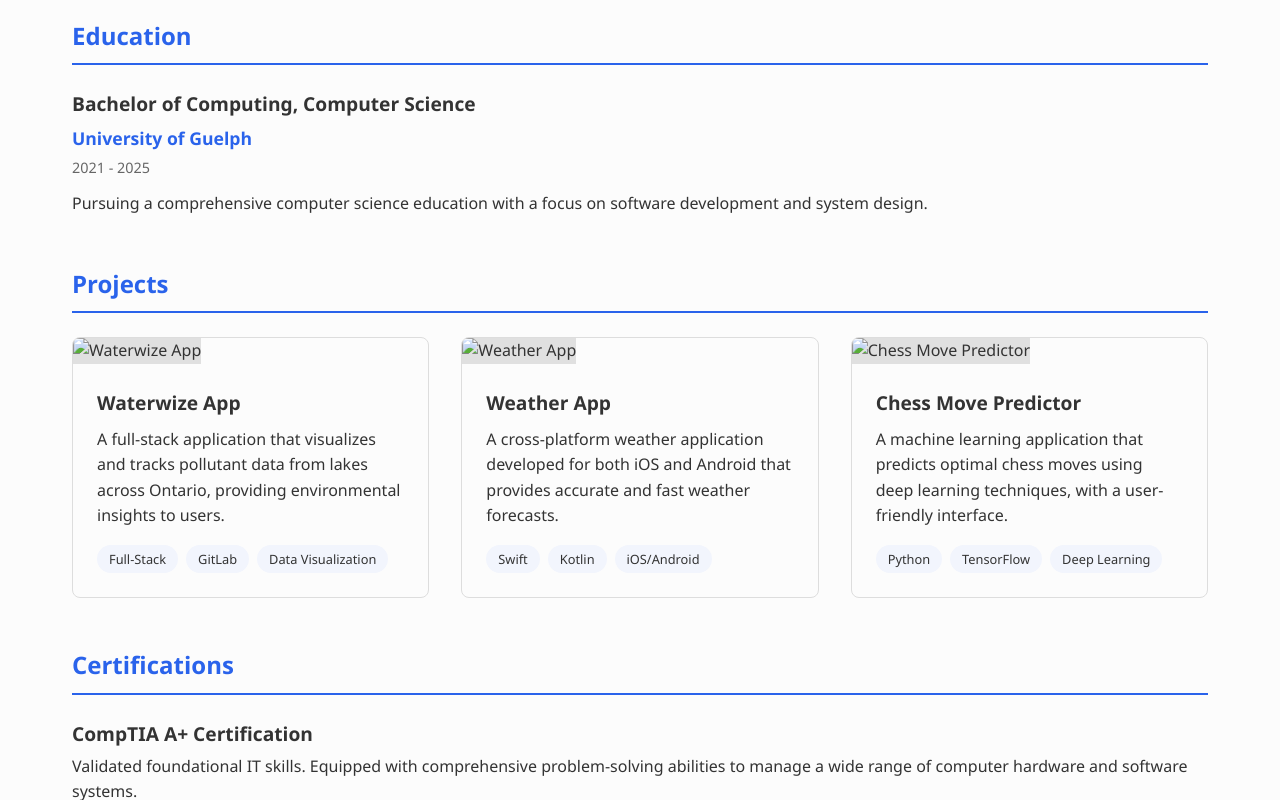
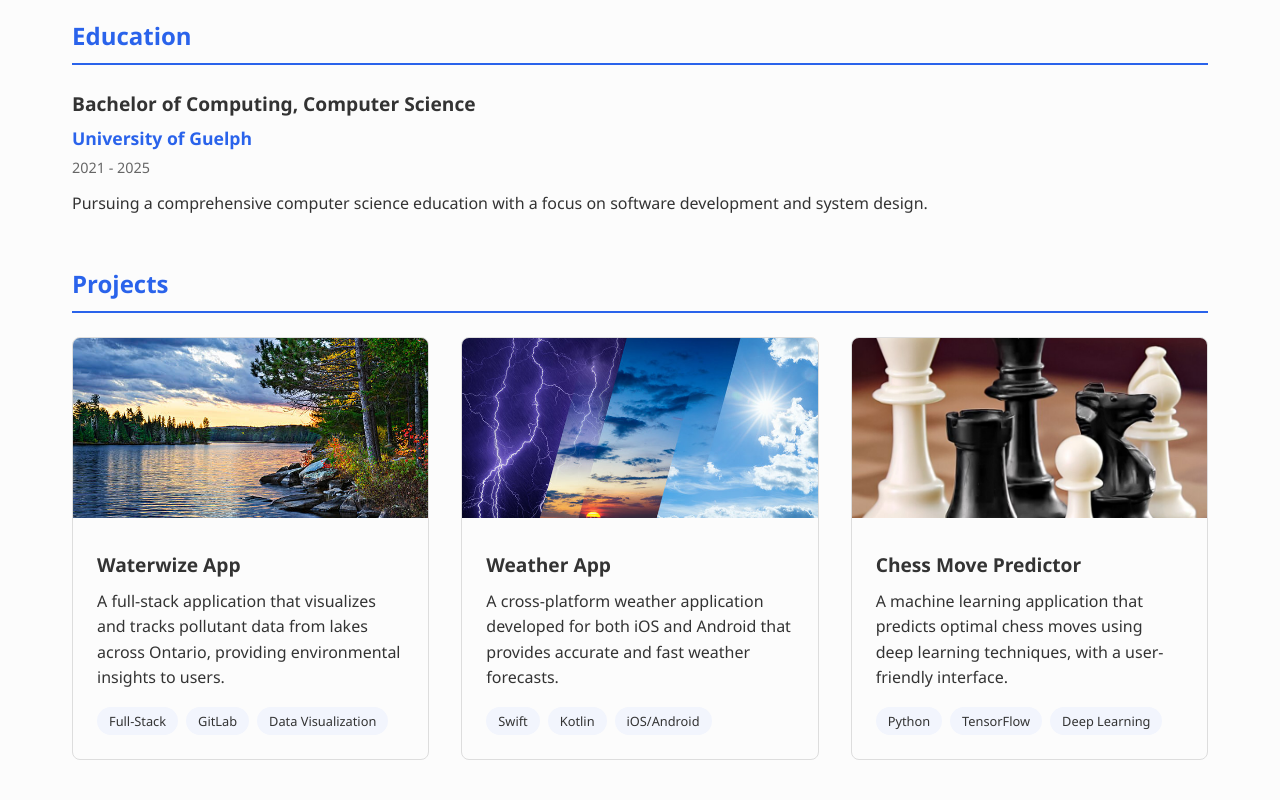
Before and after one commit to naman1803/personalwebsite, a plain HTML site: page index.html in a window 1280 px wide. Shown: the part 2000-2800 px from the top of the page. Drawn offline with Linux system fonts and the light colour scheme; the site is published under a folder, as on GitHub Pages, so addresses that start at the root find nothing.

Commit message:
making some changes

```diff
--- a/index.html
+++ b/index.html
@@ -13,6 +13,7 @@
     <!-- Open Graph tags for better social media sharing -->
     <meta property="og:title" content="Naman Jha - Computer Science Professional">
     <meta property="og:description" content="Computer Science student with skills in full-stack development, multiple programming languages, and IT support experience.">
+    <!-- The og:image can remain absolute for social media previews -->
     <meta property="og:image" content="https://naman1803.github.io/personalwebsite/images/Profile.jpeg">
     <meta property="og:url" content="https://naman1803.github.io/personalwebsite">
     <meta property="og:type" content="website">
@@ -396,8 +397,8 @@
     <!-- Header Section -->
     <header>
         <div class="profile-container">
-            <!-- FIXED: Changed image path to absolute path with /personalwebsite prefix -->
-            <img class="profile-img" src="/personalwebsite/images/Profile.jpeg" alt="Naman Jha Profile Picture">
+            <!-- UPDATED: Removed leading slash, now "images/Profile.jpeg" -->
+            <img class="profile-img" src="images/Profile.jpeg" alt="Naman Jha Profile Picture">
             <h1 class="name">Naman Jha</h1>
             <p class="title">Computer Science Student</p>
             <div class="contact-info">
@@ -553,8 +554,8 @@
             <h2 class="section-title">Projects</h2>
             <div class="projects-grid">
                 <div class="project-card">
-                    <!-- FIXED: Changed image path to absolute path with /personalwebsite prefix -->
-                    <img class="project-img" src="/personalwebsite/images/lakes.jpeg" alt="Waterwize App">
+                    <!-- UPDATED: Removed leading slash, now "images/lakes.jpeg" -->
+                    <img class="project-img" src="images/lakes.jpeg" alt="Waterwize App">
                     <div class="project-info">
                         <h3 class="project-title">Waterwize App</h3>
                         <p>A full-stack application that visualizes and tracks pollutant data from lakes across Ontario, providing environmental insights to users.</p>
@@ -567,8 +568,8 @@
                 </div>
 
                 <div class="project-card">
-                    <!-- FIXED: Changed image path to absolute path with /personalwebsite prefix -->
-                    <img class="project-img" src="/personalwebsite/images/weather.jpeg" alt="Weather App">
+                    <!-- UPDATED: Removed leading slash, now "images/weather.jpeg" -->
+                    <img class="project-img" src="images/weather.jpeg" alt="Weather App">
                     <div class="project-info">
                         <h3 class="project-title">Weather App</h3>
                         <p>A cross-platform weather application developed for both iOS and Android that provides accurate and fast weather forecasts.</p>
@@ -581,8 +582,8 @@
                 </div>
 
                 <div class="project-card">
-                    <!-- FIXED: Changed image path to absolute path with /personalwebsite prefix -->
-                    <img class="project-img" src="/personalwebsite/images/ChessPhoto.jpeg" alt="Chess Move Predictor">
+                    <!-- UPDATED: Removed leading slash, now "images/ChessPhoto.jpeg" -->
+                    <img class="project-img" src="images/ChessPhoto.jpeg" alt="Chess Move Predictor">
                     <div class="project-info">
                         <h3 class="project-title">Chess Move Predictor</h3>
                         <p>A machine learning application that predicts optimal chess moves using deep learning techniques, with a user-friendly interface.</p>
@@ -612,12 +613,11 @@
         <!-- Contact Form Section -->
         <section id="contact">
             <h2 class="section-title">Get In Touch</h2>
-            <!-- FIXED: Updated FormSubmit integration -->
             <form action="https://formsubmit.co/njha@uoguelph.ca" method="POST" class="contact-form">
-                <!-- FIXED: Updated redirect URL with full absolute path -->
+                <!-- Helps FormSubmit redirect -->
                 <input type="hidden" name="_next" value="https://naman1803.github.io/personalwebsite/thanks.html">
                 <input type="hidden" name="_subject" value="New message from your resume website!">
-                <!-- Helps prevent spam -->
+                <!-- Honeypot to prevent spam -->
                 <input type="text" name="_honey" style="display:none">
                 <!-- Disable captcha -->
                 <input type="hidden" name="_captcha" value="false">
```
Also changed, not shown: thanks.html (+1 -2 lines).
